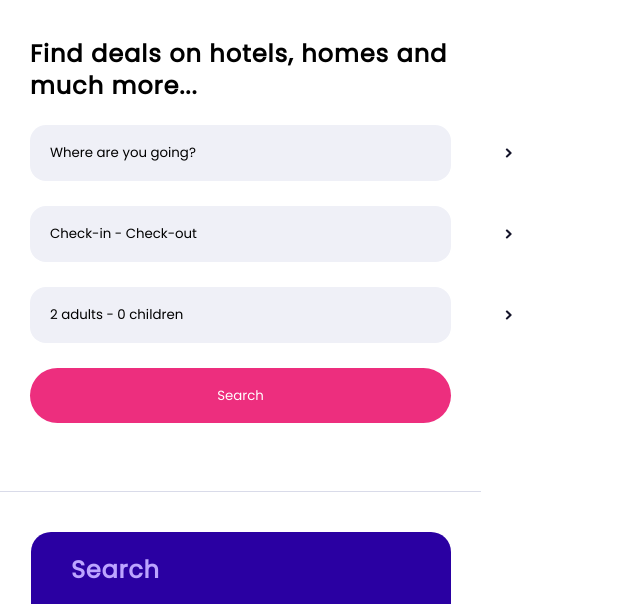
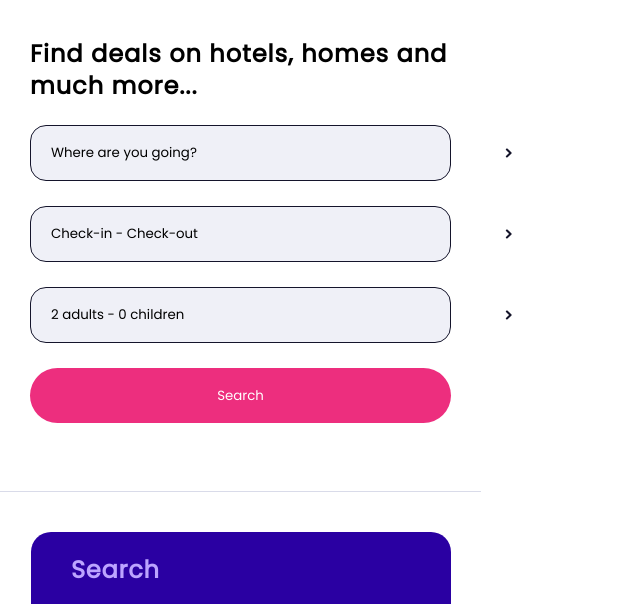
Before and after one commit to romeitas/202210-W3-maria-bragado, a website: page index.html in a window 1280 px wide. Shown: the part 127-731 px from the top of the page, without its empty margins (0-640 px from the left). Drawn offline with Linux system fonts and the light colour scheme.

Commit message:
small modification in scss

```diff
--- a/scss/style.scss
+++ b/scss/style.scss
@@ -58,6 +58,7 @@ header {
         width: 421px;
         height: 56px;
         margin-bottom: 25px;
+        border: 0.2px solid variables.$grey-text-button;
         background-color: variables.$grey-background;
     }
     .arrowforward {
```
Also changed, not shown: css/style.css, 1 other file.
